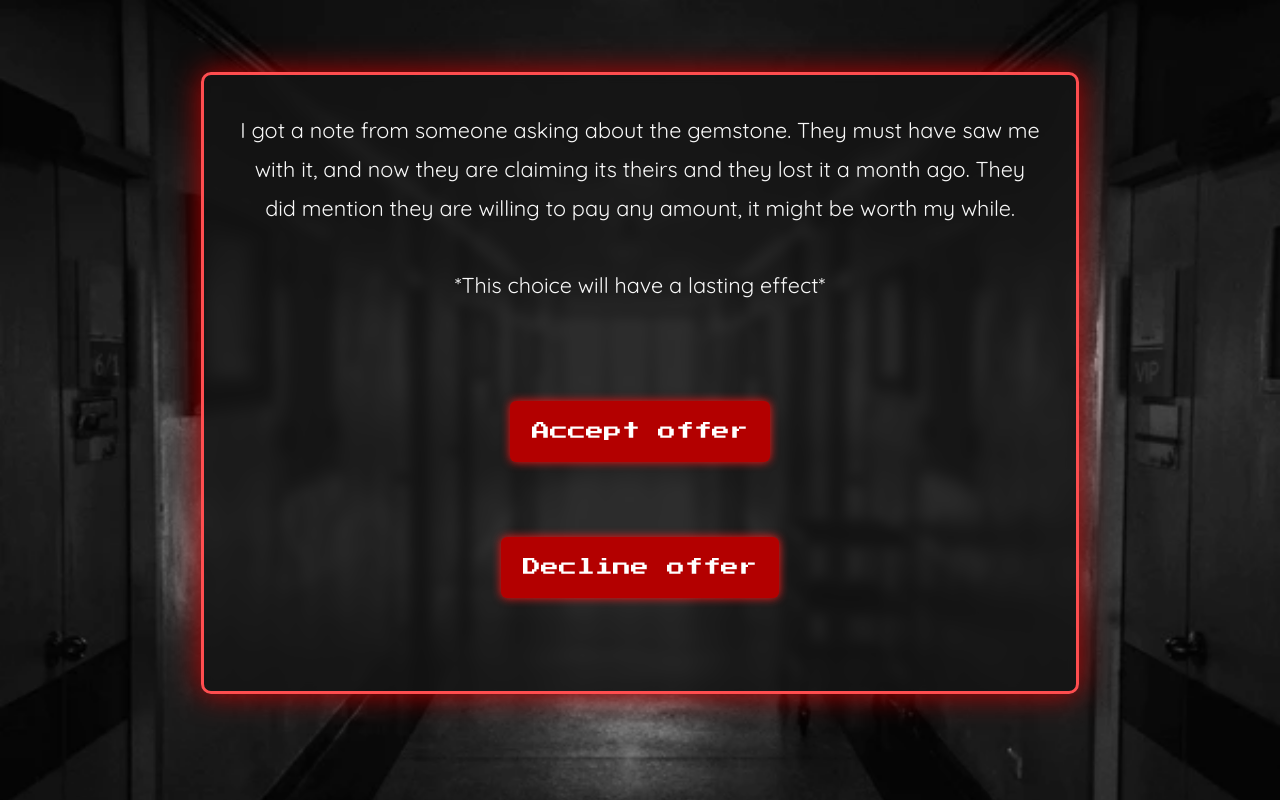
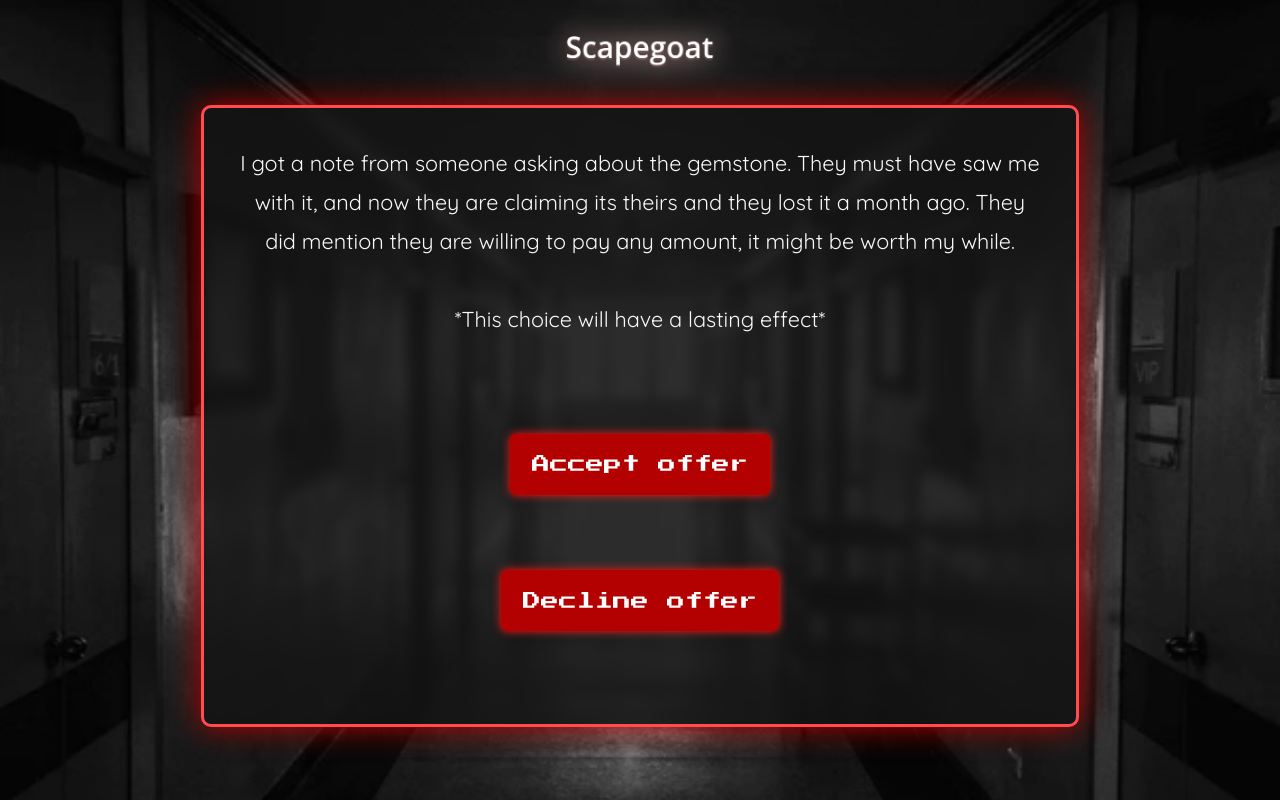
Before and after one commit to xshge/NewArcade, a plain HTML site: page janitorYes_4.html in a window 1280 px wide. Drawn offline with Linux system fonts and the light colour scheme.

Commit message:
Update janitorYes_4.html

```diff
--- a/janitorYes_4.html
+++ b/janitorYes_4.html
@@ -265,6 +265,7 @@ function goTo(targetState){
 </script>
 </head>
 <body onload="init();" dir="auto">
+<img src="scapegoat.png" alt="Scapegoat Logo" style="display: block; margin: 0 auto 1.5rem; width: 150px; filter: drop-shadow(0 0 15px #ffcccc);" />
 <div id="gameArea" dir="auto"></div>
 </body>
 </html>
```
